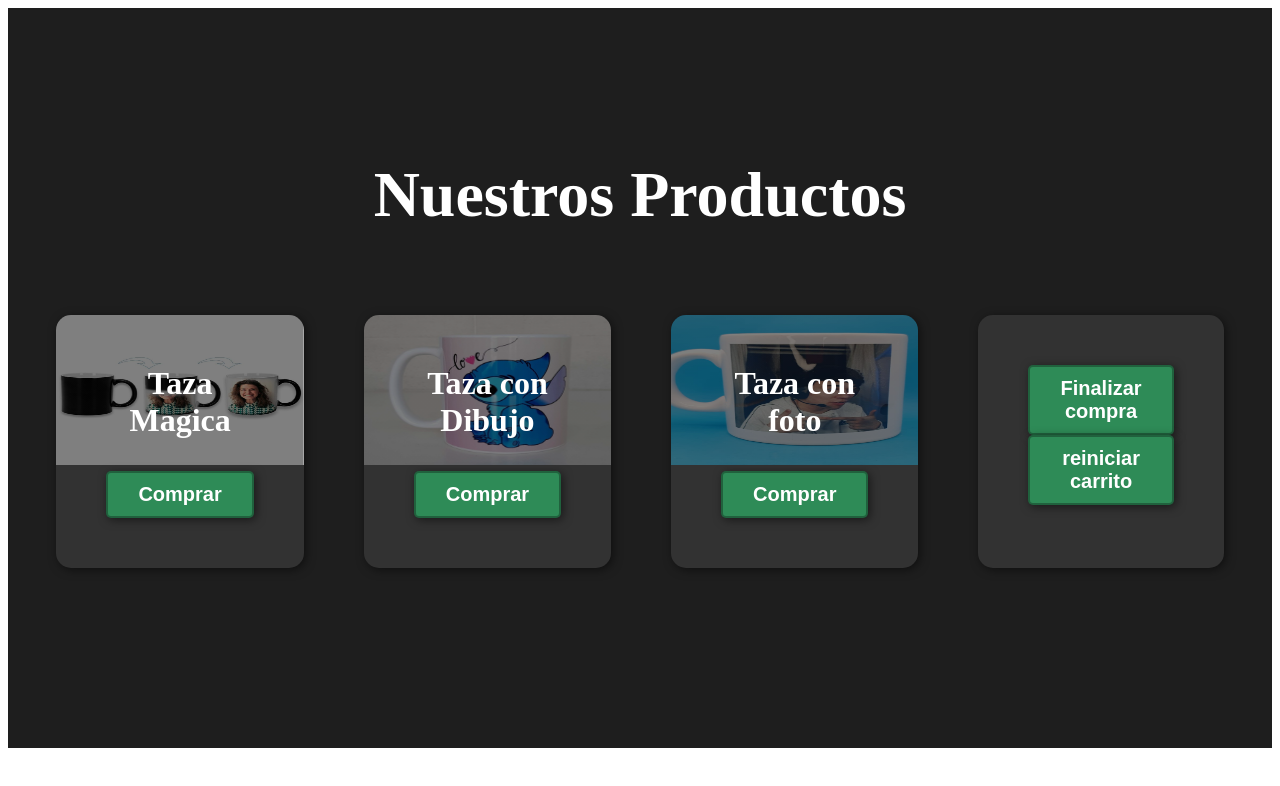
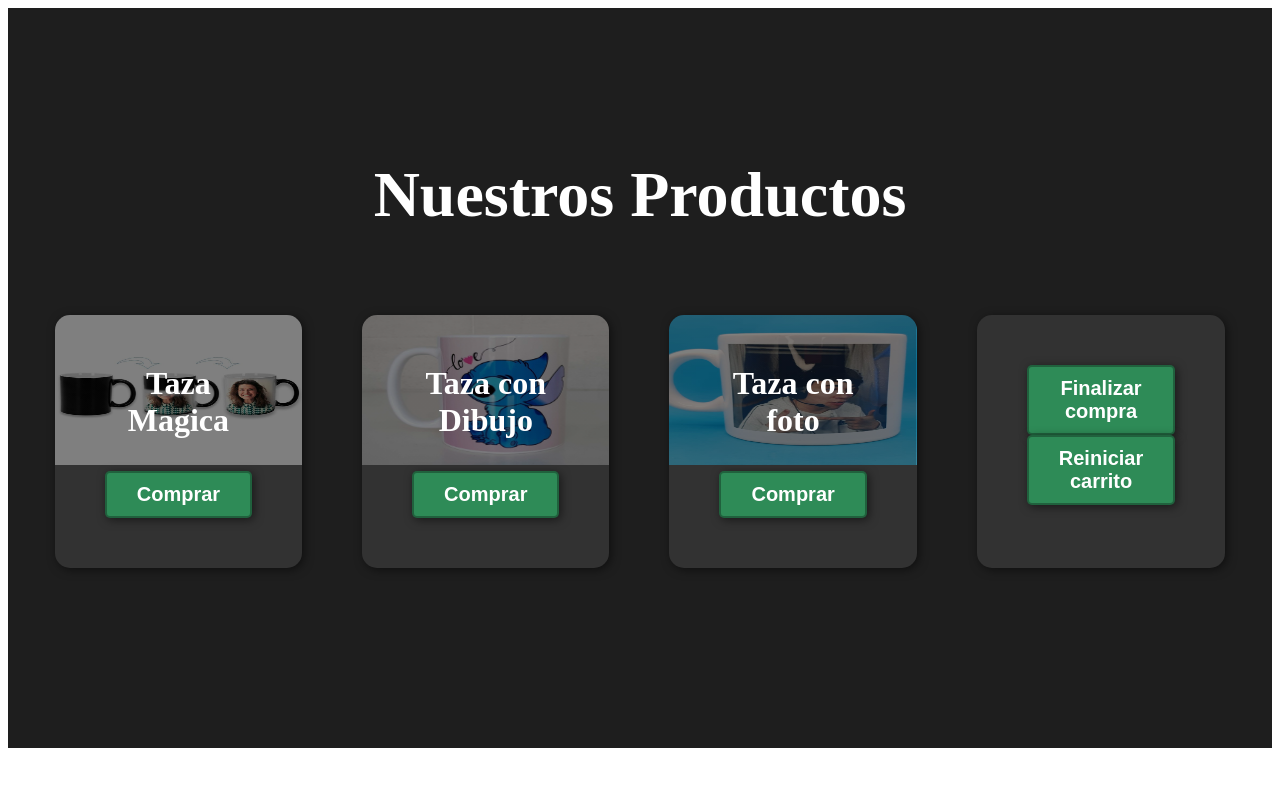
Before and after one commit to RokaFLG/Femina-V2, a plain HTML site: page index.html in a window 1280 px wide. Drawn offline with Linux system fonts and the light colour scheme.

Commit message:
Mejorando la ortografia del proyecto

```diff
--- a/index.html
+++ b/index.html
@@ -27,7 +27,7 @@
                 </div>
                 <div class="carta">
                     <button onclick="finalizar()">Finalizar compra</button>
-                    <button onclick="reiniciar()">reiniciar carrito</button>
+                    <button onclick="reiniciar()">Reiniciar carrito</button>
                 </div>
             </div>
         </div>
```
